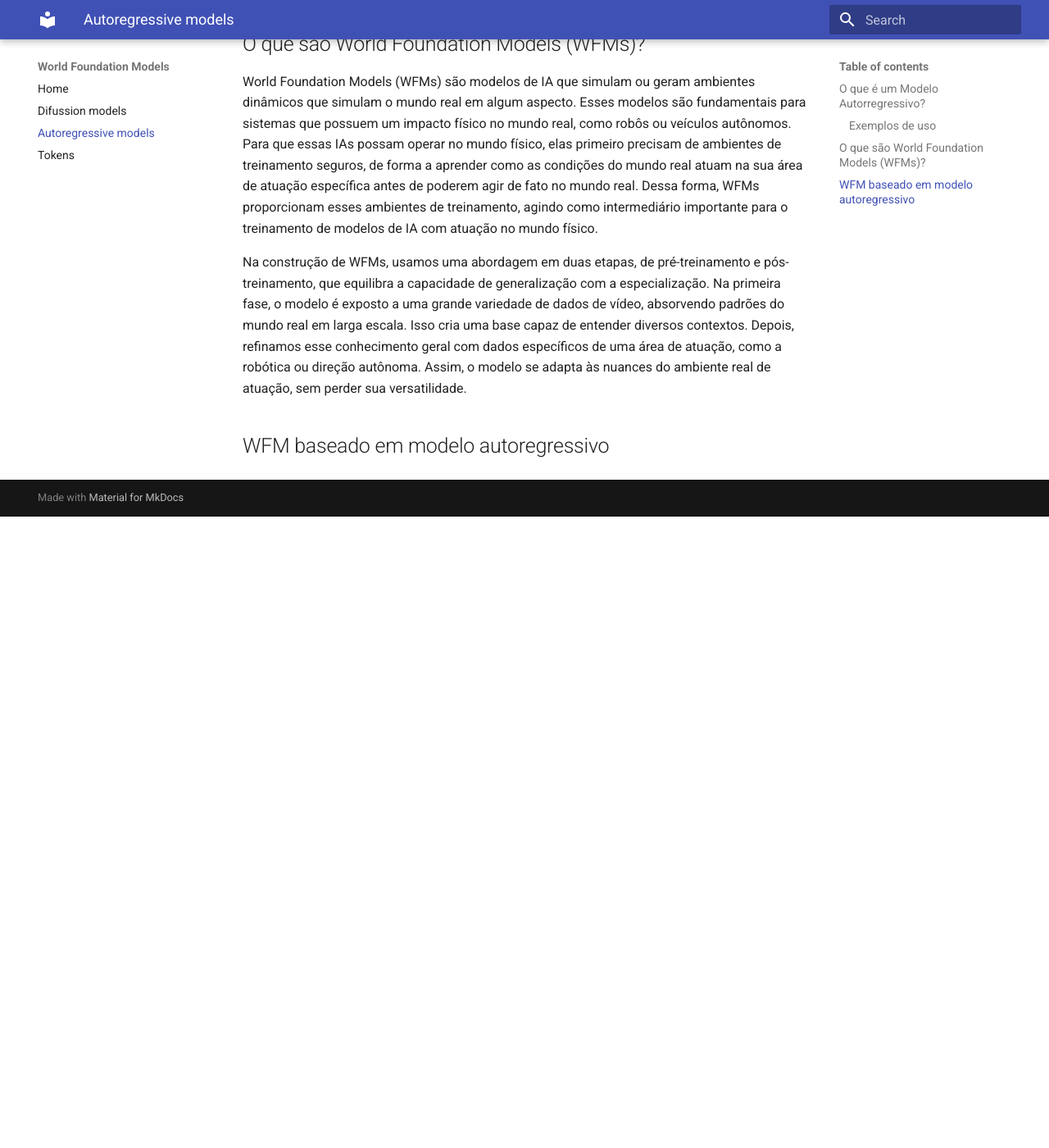
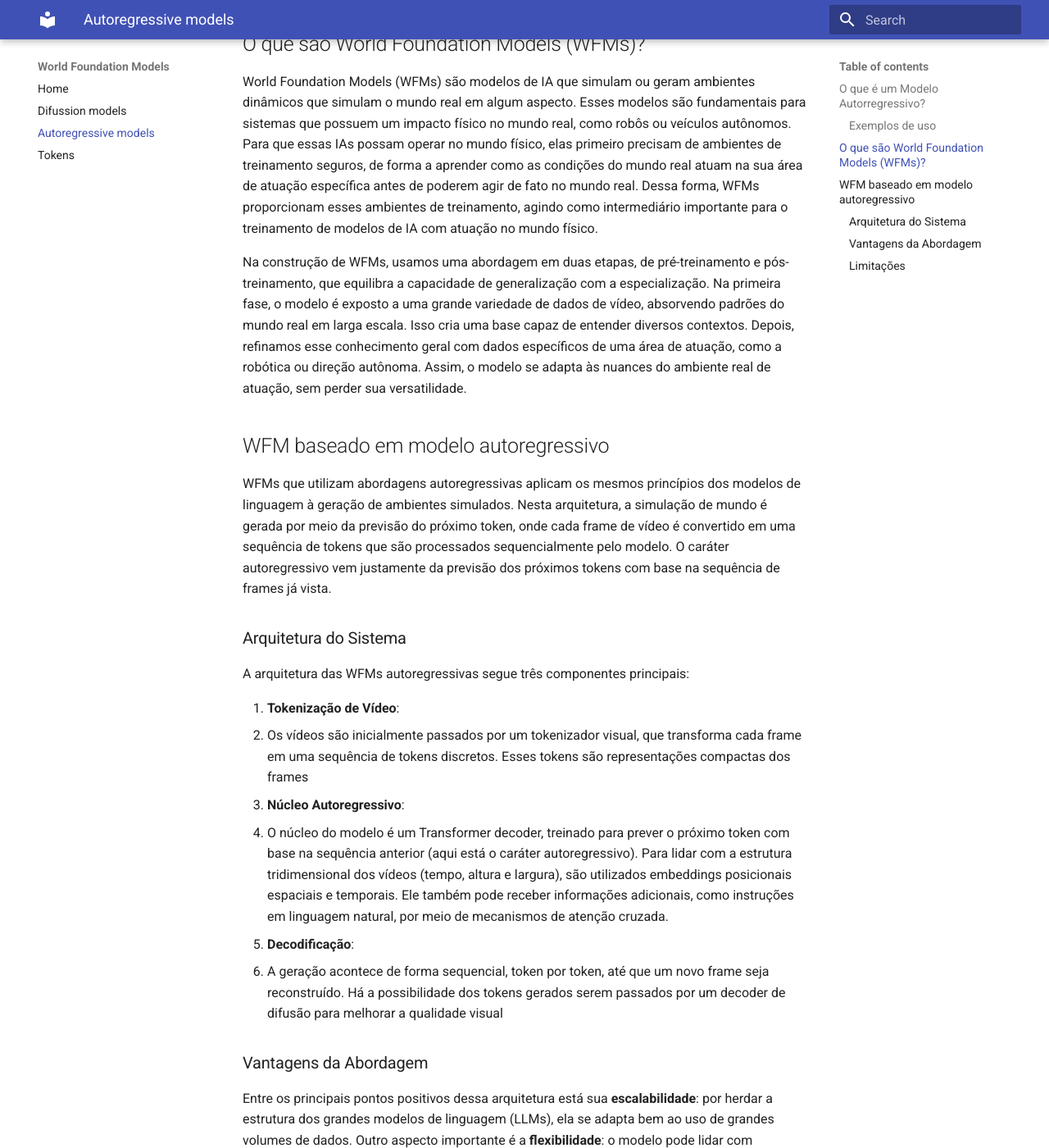
Before and after one commit to UnB-CIS/World-Foundation-Models, an MkDocs documentation site: the page built from docs/autoregressive.md, in a window 1280 px wide and 1400 px high, scrolled down 793 px. Shown: the whole window at 82% size. Built offline with MkDocs 1.6.1 and Material for MkDocs 9.7.7, drawn with Linux system fonts in a browser that asks for light colours; before the commit the page ends 1423 px from its top, so only the background shows below that; some of the changed text lies outside the part shown.

Commit message:
add: vantagens, desvantagens e basico da arquitetura

```diff
--- a/docs/autoregressive.md
+++ b/docs/autoregressive.md
@@ -23,3 +23,26 @@ World Foundation Models (WFMs) são modelos de IA que simulam ou geram ambientes
 Na construção de WFMs, usamos uma abordagem em duas etapas, de pré-treinamento e pós-treinamento, que equilibra a capacidade de generalização com a especialização. Na primeira fase, o modelo é exposto a uma grande variedade de dados de vídeo, absorvendo padrões do mundo real em larga escala. Isso cria uma base capaz de entender diversos contextos. Depois, refinamos esse conhecimento geral com dados específicos de uma área de atuação, como a robótica ou direção autônoma. Assim, o modelo se adapta às nuances do ambiente real de atuação, sem perder sua versatilidade.
 
 ## WFM baseado em modelo autoregressivo
+
+WFMs que utilizam abordagens autoregressivas aplicam os mesmos princípios dos modelos de linguagem à geração de ambientes simulados. Nesta arquitetura, a simulação de mundo é gerada por meio da previsão do próximo token, onde cada frame de vídeo é convertido em uma sequência de tokens que são processados sequencialmente pelo modelo. O caráter autoregressivo vem justamente da previsão dos próximos tokens com base na sequência de frames já vista.
+
+### Arquitetura do Sistema
+
+A arquitetura das WFMs autoregressivas segue três componentes principais:
+
+1. **Tokenização de Vídeo**:
+   - Os vídeos são inicialmente passados por um tokenizador visual, que transforma cada frame em uma sequência de tokens discretos. Esses tokens são representações compactas dos frames
+
+2. **Núcleo Autoregressivo**:
+   - O núcleo do modelo é um Transformer decoder, treinado para prever o próximo token com base na sequência anterior (aqui está o caráter autoregressivo). Para lidar com a estrutura tridimensional dos vídeos (tempo, altura e largura), são utilizados embeddings posicionais espaciais e temporais. Ele também pode receber informações adicionais, como instruções em linguagem natural, por meio de mecanismos de atenção cruzada.
+
+3. **Decodificação**:
+   - A geração acontece de forma sequencial, token por token, até que um novo frame seja reconstruído. Há a possibilidade dos tokens gerados serem passados por um decoder de difusão para melhorar a qualidade visual
+
+### Vantagens da Abordagem
+
+Entre os principais pontos positivos dessa arquitetura está sua **escalabilidade**: por herdar a estrutura dos grandes modelos de linguagem (LLMs), ela se adapta bem ao uso de grandes volumes de dados. Outro aspecto importante é a **flexibilidade**: o modelo pode lidar com diferentes tipos de entrada (texto, vídeo, imagem), gerar sequências de comprimentos variados e ser controlado de maneira precisa por prompts
+
+### Limitações
+
+Apesar das vantagens, há desafios inerentes à abordagem. A **geração sequencial** faz com que o processo seja naturalmente mais lento e custoso do ponto de vista computacional, principalmente em vídeos longos. Além disso, como cada passo depende do anterior, **pequenos erros tendem a se propagar** e se amplificar ao longo da sequência, o que pode comprometer a coerência do vídeo gerado. Por fim, o processo de tokenização agressiva, necessário para reduzir o custo computacional, pode introduzir **objetos inesperados** que afetam a fidelidade da simulação, motivo pelo qual, muitas vezes, é necessário aplicar um pós-processamento com modelos de difusão.
```
